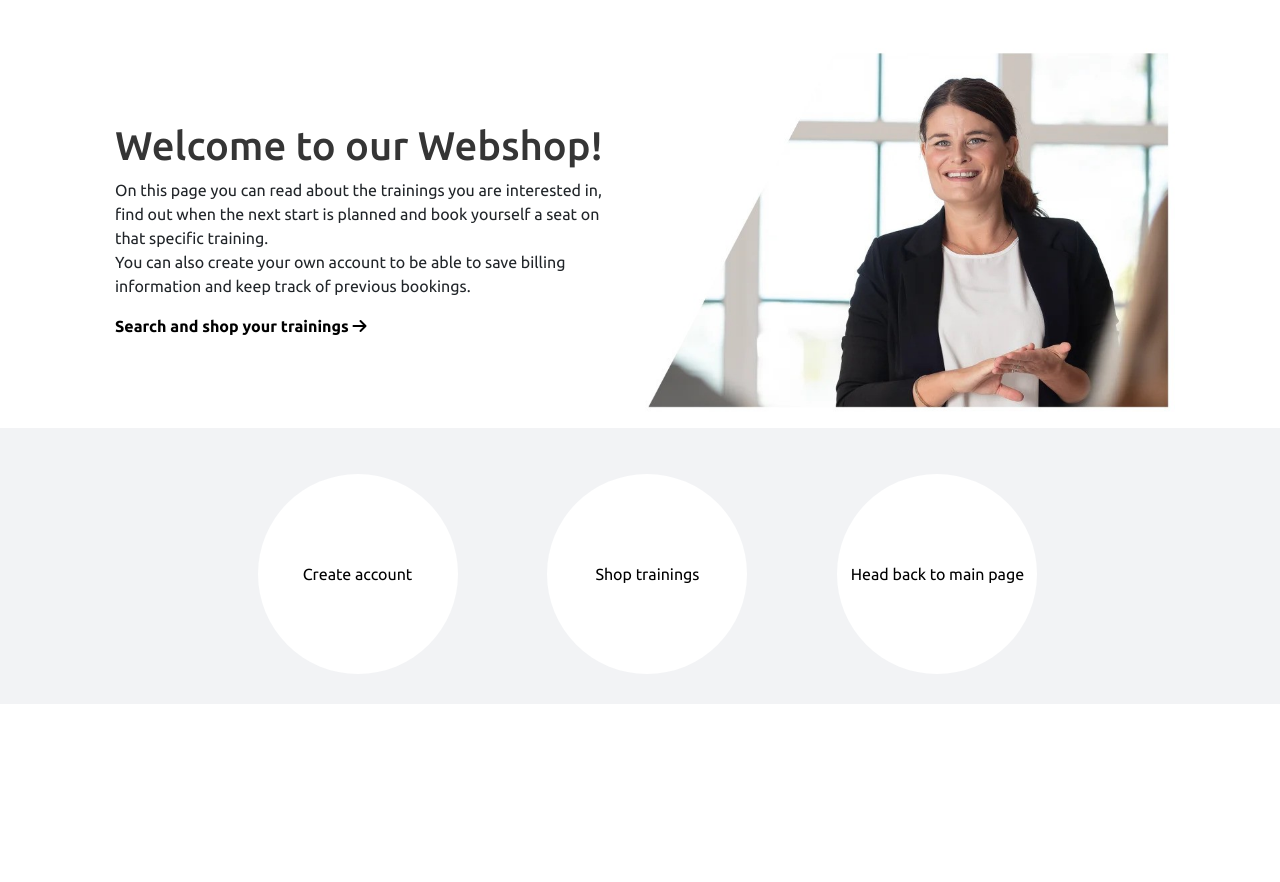
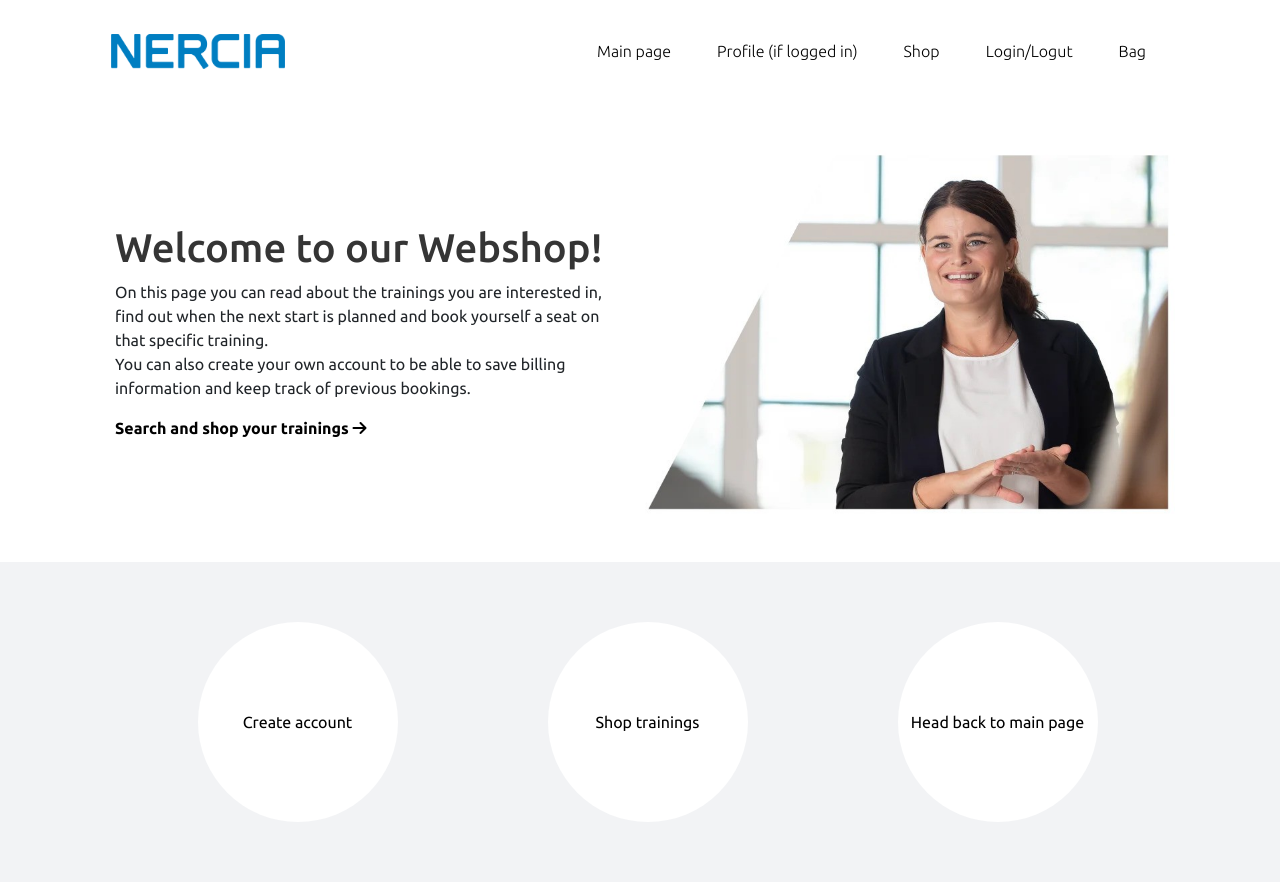
Before and after one commit to simonjellvert/nercia_e-commerse, a Django app: page / in a window 1280 px wide. Before the commit the page ends 704 px from the top, so only its background shows below. Run offline with Django 3.2, Linux system fonts and the light colour scheme; parts of the project's set-up code (start-up, migrations or seed data) failed here and were passed over; some libraries are stand-ins or nearby versions.

Commit message:
Add main page header

```diff
--- a/home/templates/home/index.html
+++ b/home/templates/home/index.html
@@ -2,7 +2,7 @@
 {% load static %}
 
 {% block content %}
-<div class="container-fluid mt-5">
+<div class="container-fluid mt-5 mb-5">
     <div class="row w-100 d-flex justify-content-center align-items-center welcome">
         <div class="col-12 col-md-6 col-lg-6 col-xl-6 mb-3 mb-md-0">
             <div class="center">
@@ -29,8 +29,8 @@
     </div>
 </div>
 
-<div class="container-fluid mt-3 d-flex justify-content-center align-items-center text-center circles-container">
-    <div class="row row-circle text-center mt-3">
+<div class="container-fluid d-flex justify-content-center align-items-center text-center circles-container">
+    <div class="row row-circle text-center">
 
         <!-- Circle 1 -->
         <div class="col-12 col-md-4 d-flex justify-content-center align-items-center">
--- a/static/css/base.css
+++ b/static/css/base.css
@@ -1,10 +1,11 @@
 /* ------------------------ Basics */
 
-* {
+body {
+    font-family: 'Ubuntu', sans-serif;
+    display: flex;
+    flex-direction: column;
+    min-height: 100vh;
     margin: 0;
-    padding: 0;
-    box-sizing: border-box;
-    text-decoration: none;
 }
 
 h1,
@@ -20,6 +21,31 @@ h6 {
 p, a {
     font-family: 'Ubuntu', sans-serif;
 }
+
+/* ------------------------ Navbar */
+
+.logotype {
+    max-height: 35px;
+    height: auto;
+}
+
+.navbar {
+    height: 102px;
+    background-color: #fff;
+    margin: 0 80px 0 80px;
+}
+
+.navbar-light .navbar-nav .nav-link {
+    color: #000;
+    font-weight: 100;
+    margin: 15px;
+}
+
+.navbar-light .navbar-toggler {
+    border-color: #fff;
+    color: #dadada;
+}
+
 
 /* ------------------------ Index page */
 
@@ -73,7 +99,7 @@ p, a {
     display: flex;
     align-items: center;
     justify-content: center;
-    margin: 30px;
+    margin: 60px;
     transition: all 0.3s ease-in-out;
     border: 2px solid transparent;
 }
@@ -94,12 +120,16 @@ p, a {
 
 /* ------------------------ Media querie wide screens */
 
-@media (min-width: 1800px) {
+@media (min-width: 2500px) {
     h1 {
         font-size: 3.5rem;
     }
 
     p {
+        font-size: 1.5rem;
+    }
+
+    .circle {
         font-size: 1.5rem;
     }
 }
@@ -123,6 +153,16 @@ p, a {
         font-size: 0.8rem;
     }
 
+    .navbar {
+        margin: 20px 30px 20px 30px;
+        padding: 0;
+        height: 75px;
+    }
+
+    .navbar-light .navbar-nav .nav-link {
+        margin: 0;
+    }
+
     .welcome {
         padding: 0;
     }
@@ -131,10 +171,15 @@ p, a {
         height: 175px;
         width: 175px;
         margin: 15px;
+        font-size: 0.8rem;
     }
 
     .circles-container {
         padding-left: 0;
+    }
+
+    .center {
+        margin-bottom: 30px;
     }
 }
 
@@ -143,6 +188,10 @@ p, a {
 @media (max-width: 425px) {
     p {
         font-size: 1rem;
+    }
+
+    .navbar {
+        margin: 0 30px 0 30px;
     }
 
     .info-text-home {
@@ -161,6 +210,7 @@ p, a {
     .circle {
         height: 150px;
         width: 150px;
+        font-size: 1rem;
     }
 
 }
--- a/templates/base.html
+++ b/templates/base.html
@@ -50,38 +50,49 @@
 </head>
 
 <body>
-    <header class="container-fluid fixed-top">
+    <nav class="navbar navbar-expand-lg navbar-light">
+        <div class="container-fluid">
+            <a class="navbar-brand" href="{% url 'home' %}">
+                <img src="{% static 'img/logotype/logotype_nercia.png' %}" alt="Nercia logotype" class="logotype">
+            </a>
+            <div class="ml-auto navbar-toggler-wrapper">
+                <button class="navbar-toggler collapsed" type="button" data-toggle="collapse" data-target="#navbarNav"
+                    aria-controls="navbarNav" aria-expanded="false" aria-label="Toggle navigation">
+                    <span class="navbar-toggler-icon"></span>
+                </button>
+            </div>
+            <div class="collapse navbar-collapse" id="navbarNav">
+                <ul class="navbar-nav ml-auto">
+                    <li class="nav-item">
+                        <a class="nav-link" href="#">Main page</a>
+                    </li>
+                    <li class="nav-item">
+                        <a class="nav-link" href="#">Profile (if logged in)</a>
+                    </li>
+                    <li class="nav-item">
+                        <a class="nav-link" href="#">Shop</a>
+                    </li>
+                    <li class="nav-item">
+                        <a class="nav-link" href="#">Login/Logut</a>
+                    </li>
+                    <li class="nav-item">
+                        <a class="nav-link" href="#">Bag</a>
+                    </li>
+                </ul>
+            </div>
+        </div>
+    </nav>
 
-    </header>
+    <main class="content mt-lg-0">
+        {% block content %}
+        {% endblock %}
+    </main>
 
-    <!-- {% if messages %}
-    <div class="message-container">
-        {% for message in messages %}
-            {% with message.level as level %}
-                {% if level == 40 %}
-                    {% include 'includes/toasts/toast_error.html' %}
-                {% elif level == 30 %}
-                    {% include 'includes/toasts/toast_warning.html' %}
-                {% elif level == 25 %}
-                    {% include 'includes/toasts/toast_success.html' %}
-                {% else %}
-                    {% include 'includes/toasts/toast_info.html' %}
-                {% endif %}
-            {% endwith %}
-        {% endfor %}
-    </div>
-    {% endif %} -->
-
-    {% block page_header %}
-    {% endblock %}
-
-    {% block content %}
-    {% endblock %}
 
     {% block postloadjs %}
-    <script type="text/javascript">
+    <!-- <script type="text/javascript">
         $(".toast").toast("show");
-    </script>
+    </script> -->
     {% endblock %}
 </body>
 
```
